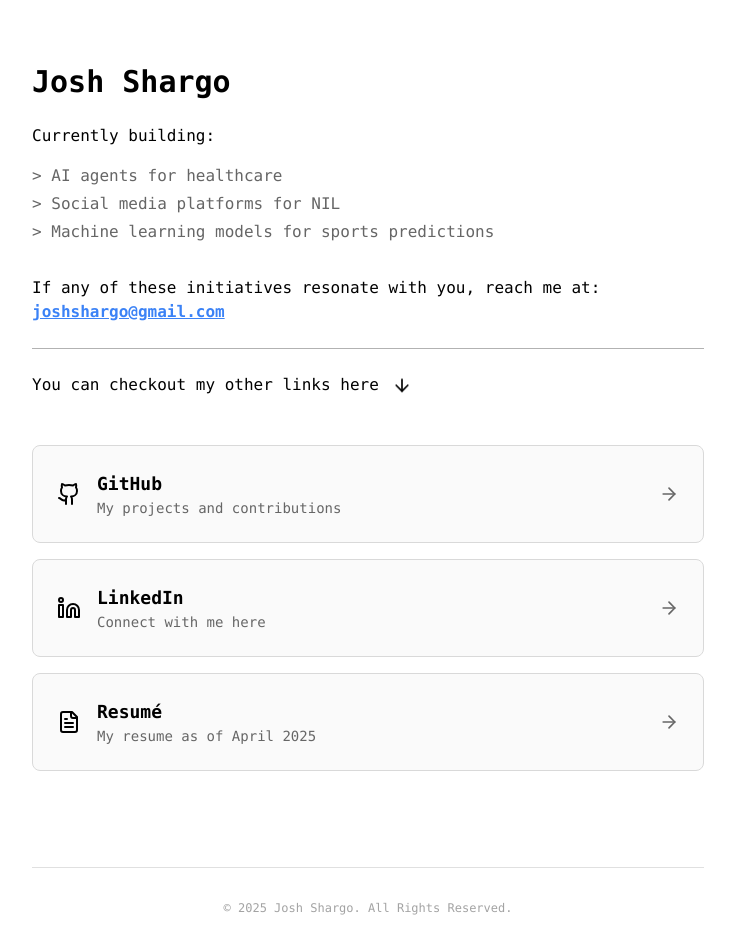
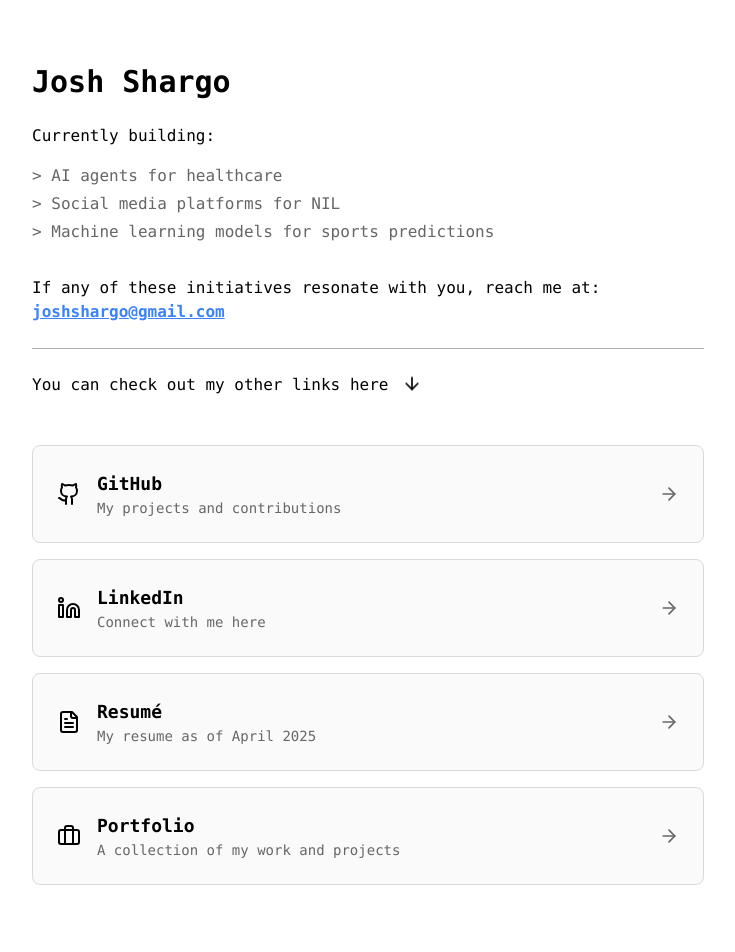
Before and after one commit to jshargo/personal-website, a React (Vite) app: page / in a window 1280 px wide. Shown: the top 952 px of the page, without its empty margins (272-1007 px from the left). Built offline with nearby package versions, Linux system fonts and the light colour scheme.

Commit message:
add button to portfolio page

```diff
--- a/src/pages/Index.tsx
+++ b/src/pages/Index.tsx
@@ -1,6 +1,8 @@
 
-import { Github, Linkedin, FileText, ArrowDown } from 'lucide-react';
+import { Github, Linkedin, FileText, ArrowDown, Briefcase } from 'lucide-react';
 import SocialLink from '@/components/SocialLink';
+import { Button } from '@/components/ui/button';
+import { Link } from 'react-router-dom';
 
 const Index = () => {
   return (
@@ -28,7 +30,7 @@ const Index = () => {
           <hr className="my-6 border-muted-foreground/50" />
 
           <p className="text-foreground">
-            You can checkout my other links here <ArrowDown className="inline-block w-5 h-5 ml-1 animate-bounce text-foreground" />
+            You can check out my other links here <ArrowDown className="inline-block w-5 h-5 ml-1 animate-bounce text-foreground" />
           </p>
         </div>
 
@@ -57,6 +59,13 @@ const Index = () => {
             icon={<FileText className="w-6 h-6" />}
             delay="delay-3"
           />
+          <SocialLink
+            title="Portfolio"
+            description="A collection of my work and projects"
+            href="/portfolio"
+            icon={<Briefcase className="w-6 h-6" />}
+            delay="delay-4"
+          />
         </div>
 
 
```
